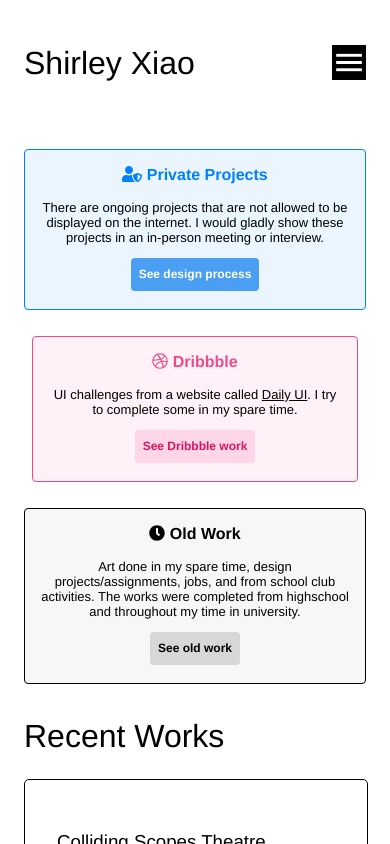
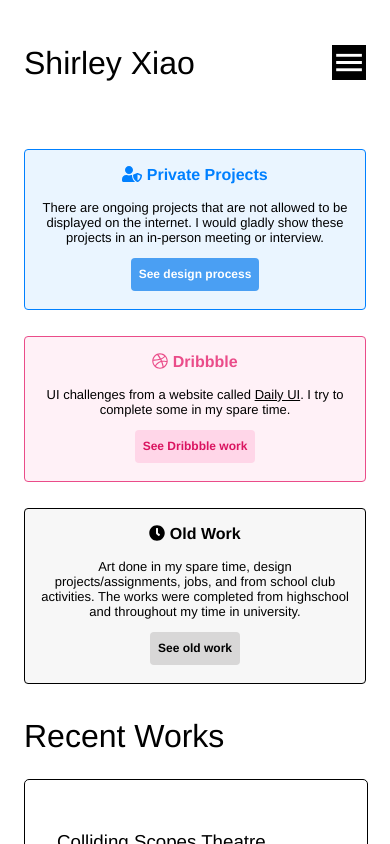
Before and after one commit to XXiao12/AboutMe, a React (Create React App) app: page /#/portfolio in a window 390 px wide. Built offline with nearby package versions, Linux system fonts and the light colour scheme.

Commit message:
added media queries

```diff
--- a/src/containers/Home/styles.css
+++ b/src/containers/Home/styles.css
@@ -17,6 +17,7 @@
 
 .home__container--content {
     display: flex;
+    flex-direction: row;
     flex-wrap: wrap;
 }
 
@@ -75,6 +76,35 @@
     font-weight: 500;
 }
 
+@media screen and (min-width: 600px) and (max-width: 665px) {
+    .home__dribbble {
+        margin-left: 4px;
+        margin-right: 4px;
+    }
+}
+@media screen and (min-width: 577px) and (max-width: 585px) {
+    .home__dribbble {
+        margin-left: 4px !important;
+        margin-right: 4px !important;
+    }
+}
+@media screen and (min-width: 410px) and (max-width: 585px) {
+    .home__dribbble {
+        margin-left: 8px;
+        margin-right: 0;
+    }
+}
+
+@media screen and (max-width: 410px ) {
+    .home__container--content {
+        flex-direction: column;
+    }
+    .home__dribbble {
+        margin-left: 0;
+        margin-right: 0;
+    }
+}
+
 .home__dribbble .color:first-child {
     font-weight: 600;
     color: #ea4c89;
```
